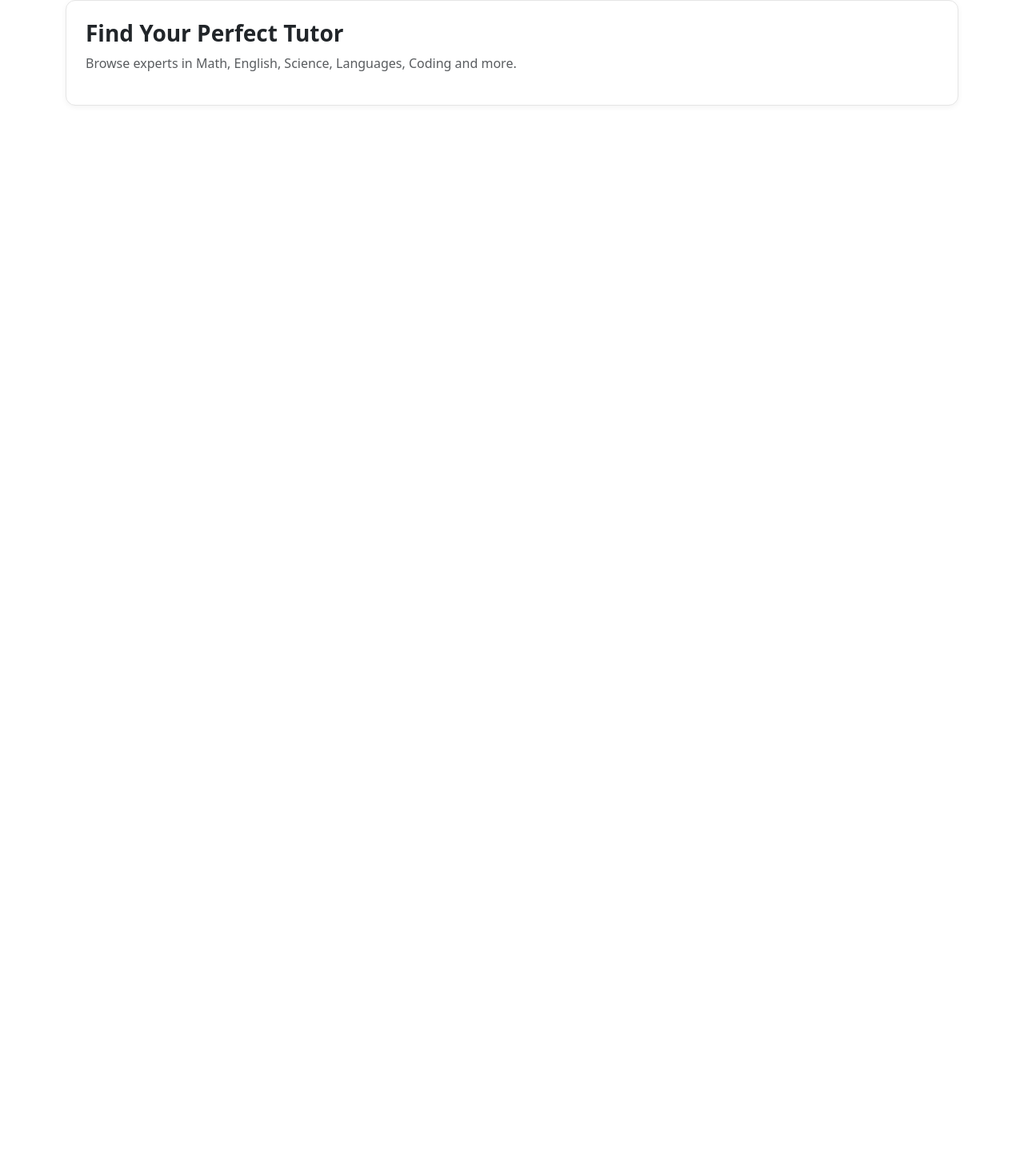
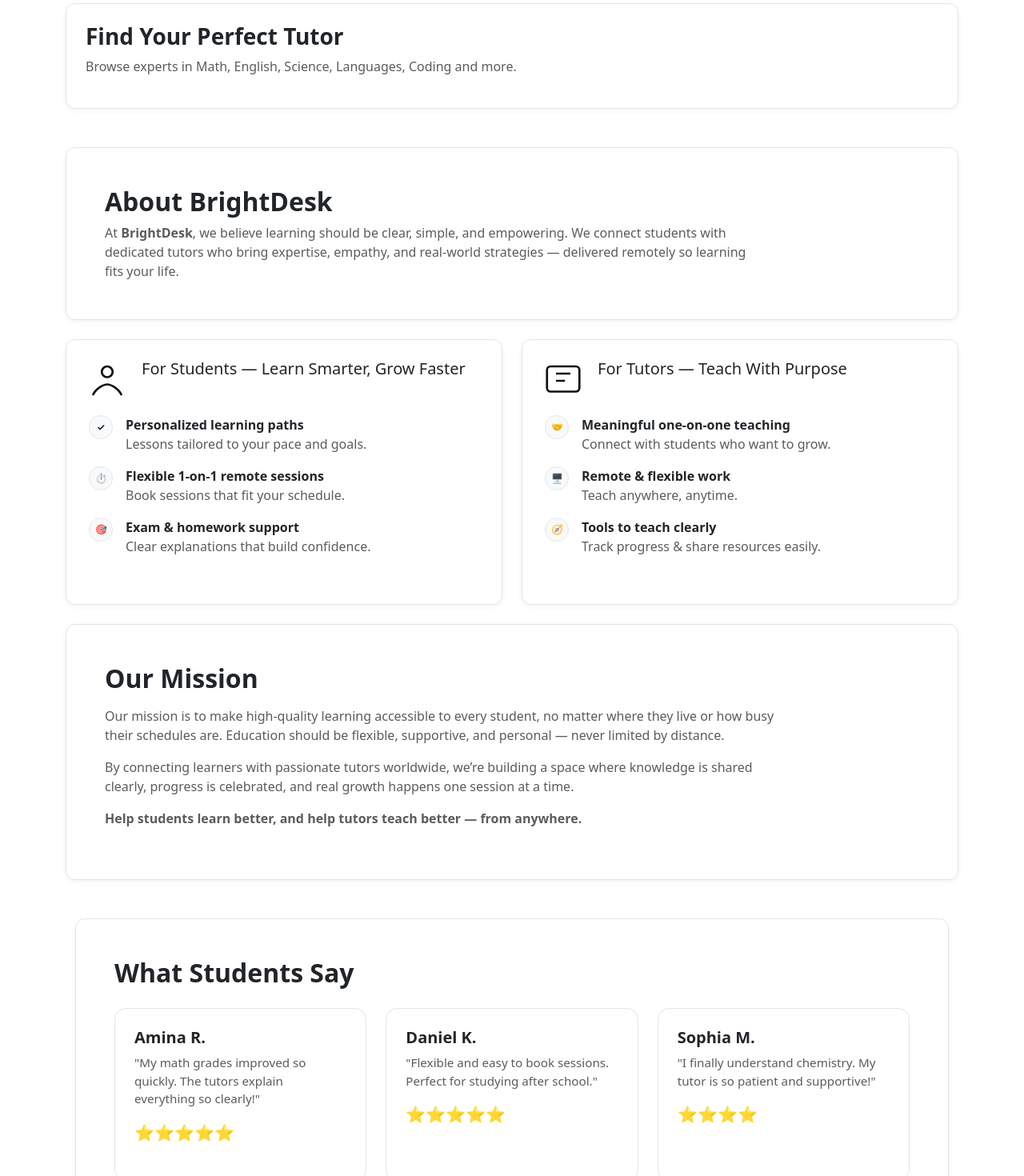
Before and after one commit to Blina16/Lenda-Laboratorike, a React (Create React App) app in the folder simple-react/: page / in a window 1280 px wide. Shown: the part 307-1777 px from the top of the page at 80% size. Before the commit the page ends 800 px from the top, so only its background shows below. Built offline with nearby package versions, Linux system fonts and the light colour scheme.

Commit message:
Welcome update

```diff
--- a/simple-react/src/App.js
+++ b/simple-react/src/App.js
@@ -1,9 +1,6 @@
 import Navbar from "./components/Navbar";
-import Hero from "./components/Hero";
 import "./components/theme.css";
-import hero from "./components/Hero";
-
-
+import StudentReviews from "./components/StudentReviews";
 
 function App() {
   return (
@@ -11,20 +8,173 @@
       <Navbar />
 
       <div className="container mt-5">
-        <div className="notion-card notion-shadow">
+        {/* HERO CARD */}
+        <div className="notion-card notion-shadow mb-4 p-4">
           <h1 className="fw-bold mb-3">Welcome to BrightDesk</h1>
-          <p className="text-muted fs-5">
-Unlock Your Best Study Self.          </p>
+          <p className="text-muted fs-5">Unlock Your Best Study Self.</p>
         </div>
 
-        <div className="notion-card notion-shadow">
+        {/* TUTOR FIND CARD */}
+        <div className="notion-card notion-shadow mb-5 p-4">
           <h3 className="fw-semibold">Find Your Perfect Tutor</h3>
           <p className="text-muted">
             Browse experts in Math, English, Science, Languages, Coding and more.
           </p>
         </div>
       </div>
+
+      {/* ABOUT SECTION */}
+      <section className="container my-5">
+
+        {/* About Intro */}
+        <div className="notion-card notion-shadow p-5 mb-4">
+          <h2 className="fw-bold mb-2">About BrightDesk</h2>
+          <p className="text-muted mb-0" style={{ maxWidth: 820 }}>
+            At <strong>BrightDesk</strong>, we believe learning should be clear, simple, and
+            empowering. We connect students with dedicated tutors who bring expertise,
+            empathy, and real-world strategies — delivered remotely so learning fits your life.
+          </p>
+        </div>
+
+        {/* Two-column section */}
+        <div className="row g-4">
+
+          {/* Students column */}
+          <div className="col-md-6">
+            <div className="notion-card notion-shadow h-100 p-4">
+              <div className="d-flex align-items-start mb-3">
+                <svg width="54" height="54" viewBox="0 0 24 24" className="me-3">
+                  <circle cx="12" cy="7" r="3" fill="none" stroke="#111" strokeWidth="1.2" />
+                  <path d="M4 20c1.8-4 6.2-6 8-6s6.2 2 8 6" fill="none" stroke="#111" strokeWidth="1.2" />
+                </svg>
+                <h3 className="h5 mb-0">For Students — Learn Smarter, Grow Faster</h3>
+              </div>
+
+              <ul className="list-unstyled ms-1">
+                <li className="d-flex align-items-start mb-3">
+                  <span className="badge bg-light text-dark rounded-circle me-3"
+                    style={{ width: 30, height: 30, display: "inline-flex",
+                    alignItems: "center", justifyContent: "center",
+                    border: "1px solid #e6e6e6" }}>
+                    ✓
+                  </span>
+                  <div>
+                    <strong>Personalized learning paths</strong>
+                    <div className="text-muted">Lessons tailored to your pace and goals.</div>
+                  </div>
+                </li>
+
+                <li className="d-flex align-items-start mb-3">
+                  <span className="badge bg-light text-dark rounded-circle me-3"
+                    style={{ width: 30, height: 30, display: "inline-flex",
+                    alignItems: "center", justifyContent: "center",
+                    border: "1px solid #e6e6e6" }}>
+                    ⏱
+                  </span>
+                  <div>
+                    <strong>Flexible 1-on-1 remote sessions</strong>
+                    <div className="text-muted">Book sessions that fit your schedule.</div>
+                  </div>
+                </li>
+
+                <li className="d-flex align-items-start">
+                  <span className="badge bg-light text-dark rounded-circle me-3"
+                    style={{ width: 30, height: 30, display: "inline-flex",
+                    alignItems: "center", justifyContent: "center",
+                    border: "1px solid #e6e6e6" }}>
+                    🎯
+                  </span>
+                  <div>
+                    <strong>Exam & homework support</strong>
+                    <div className="text-muted">Clear explanations that build confidence.</div>
+                  </div>
+                </li>
+              </ul>
+            </div>
+          </div>
+
+          {/* Tutors column */}
+          <div className="col-md-6">
+            <div className="notion-card notion-shadow h-100 p-4">
+              <div className="d-flex align-items-start mb-3">
+                <svg width="54" height="54" viewBox="0 0 24 24" className="me-3">
+                  <rect x="3" y="4" width="18" height="14" rx="2"
+                    fill="none" stroke="#111" strokeWidth="1.2" />
+                  <path d="M8 8h8M8 12h5" stroke="#111" strokeWidth="1.2" />
+                </svg>
+                <h3 className="h5 mb-0">For Tutors — Teach With Purpose</h3>
+              </div>
+
+              <ul className="list-unstyled ms-1">
+                <li className="d-flex align-items-start mb-3">
+                  <span className="badge bg-light text-dark rounded-circle me-3"
+                    style={{ width: 30, height: 30, display: "inline-flex",
+                    alignItems: "center", justifyContent: "center",
+                    border: "1px solid #e6e6e6" }}>
+                    🤝
+                  </span>
+                  <div>
+                    <strong>Meaningful one-on-one teaching</strong>
+                    <div className="text-muted">Connect with students who want to grow.</div>
+                  </div>
+                </li>
+
+                <li className="d-flex align-items-start mb-3">
+                  <span className="badge bg-light text-dark rounded-circle me-3"
+                    style={{ width: 30, height: 30, display: "inline-flex",
+                    alignItems: "center", justifyContent: "center",
+                    border: "1px solid #e6e6e6" }}>
+                    🖥️
+                  </span>
+                  <div>
+                    <strong>Remote & flexible work</strong>
+                    <div className="text-muted">Teach anywhere, anytime.</div>
+                  </div>
+                </li>
+
+                <li className="d-flex align-items-start">
+                  <span className="badge bg-light text-dark rounded-circle me-3"
+                    style={{ width: 30, height: 30, display: "inline-flex",
+                    alignItems: "center", justifyContent: "center",
+                    border: "1px solid #e6e6e6" }}>
+                    🧭
+                  </span>
+                  <div>
+                    <strong>Tools to teach clearly</strong>
+                    <div className="text-muted">Track progress & share resources easily.</div>
+                  </div>
+                </li>
+              </ul>
+            </div>
+          </div>
+
+        </div>
+
+        {/* Mission Section */}
+        <div className="notion-card notion-shadow p-5 mt-4">
+          <h2 className="fw-bold mb-3">Our Mission</h2>
+
+          <p className="text-muted" style={{ maxWidth: 850 }}>
+            Our mission is to make high-quality learning accessible to every student, no matter
+            where they live or how busy their schedules are. Education should be flexible,
+            supportive, and personal — never limited by distance.
+          </p>
+
+          <p className="text-muted" style={{ maxWidth: 850 }}>
+            By connecting learners with passionate tutors worldwide, we’re building a space where
+            knowledge is shared clearly, progress is celebrated, and real growth happens one
+            session at a time.
+          </p>
+
+          <p className="text-muted" style={{ maxWidth: 850 }}>
+            <strong>Help students learn better, and help tutors teach better — from anywhere.</strong>
+          </p>
+        </div>
+<StudentReviews />
+
+      </section>
     </>
   );
 }
+
 export default App;
--- /dev/null
+++ b/simple-react/src/components/StudentReviews.jsx
@@ -0,0 +1,51 @@
+import React from "react";
+
+const reviews = [
+  {
+    name: "Amina R.",
+    text: "My math grades improved so quickly. The tutors explain everything so clearly!",
+    rating: 5,
+  },
+  {
+    name: "Daniel K.",
+    text: "Flexible and easy to book sessions. Perfect for studying after school.",
+    rating: 5,
+  },
+  {
+    name: "Sophia M.",
+    text: "I finally understand chemistry. My tutor is so patient and supportive!",
+    rating: 4,
+  },
+];
+
+export default function StudentReviews() {
+  return (
+    <section className="container my-5">
+      <div className="notion-card notion-shadow p-5">
+
+        <h2 className="fw-bold mb-4">What Students Say</h2>
+
+        <div className="row g-4">
+          {reviews.map((review, index) => (
+            <div className="col-md-4" key={index}>
+              <div className="notion-card p-4 h-100" style={{ borderRadius: 14 }}>
+                <h5 className="fw-semibold mb-2">{review.name}</h5>
+
+                <p className="text-muted" style={{ fontSize: "0.95rem" }}>
+                  "{review.text}"
+                </p>
+
+                <div className="mt-3">
+                  {Array.from({ length: review.rating }).map((_, i) => (
+                    <span key={i} style={{ fontSize: 20 }}>⭐</span>
+                  ))}
+                </div>
+              </div>
+            </div>
+          ))}
+        </div>
+
+      </div>
+    </section>
+  );
+}
```
